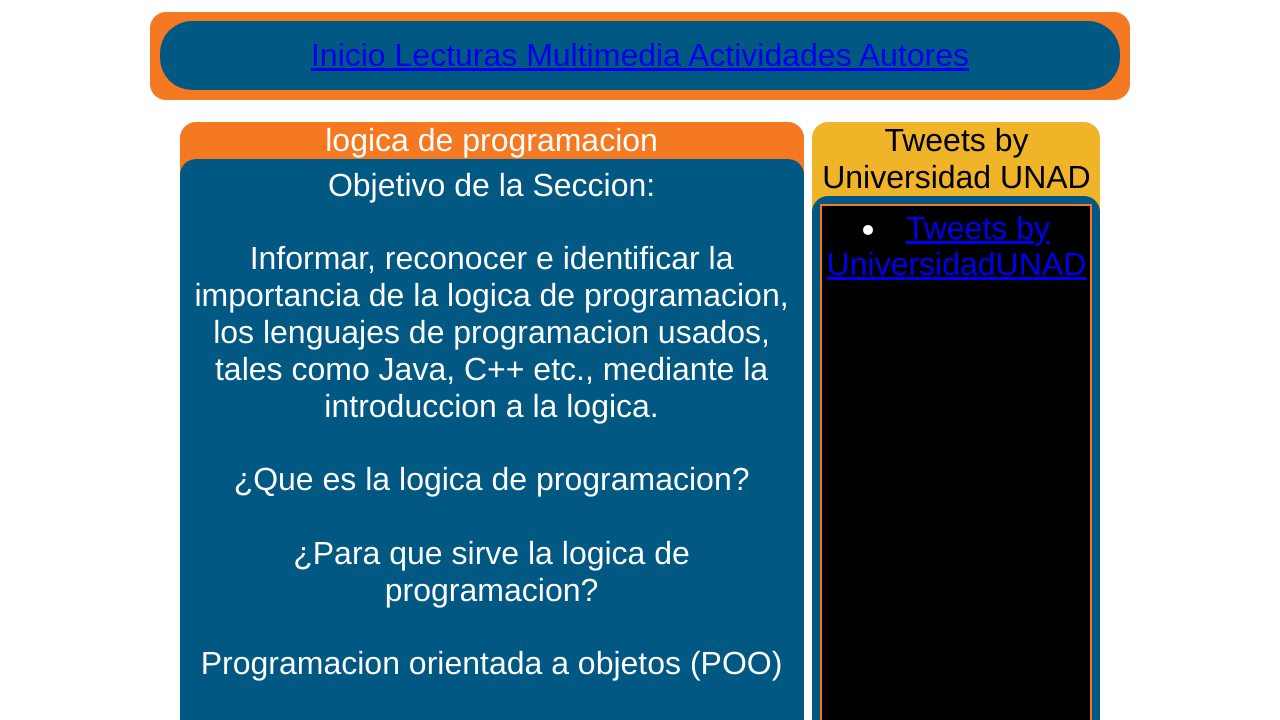
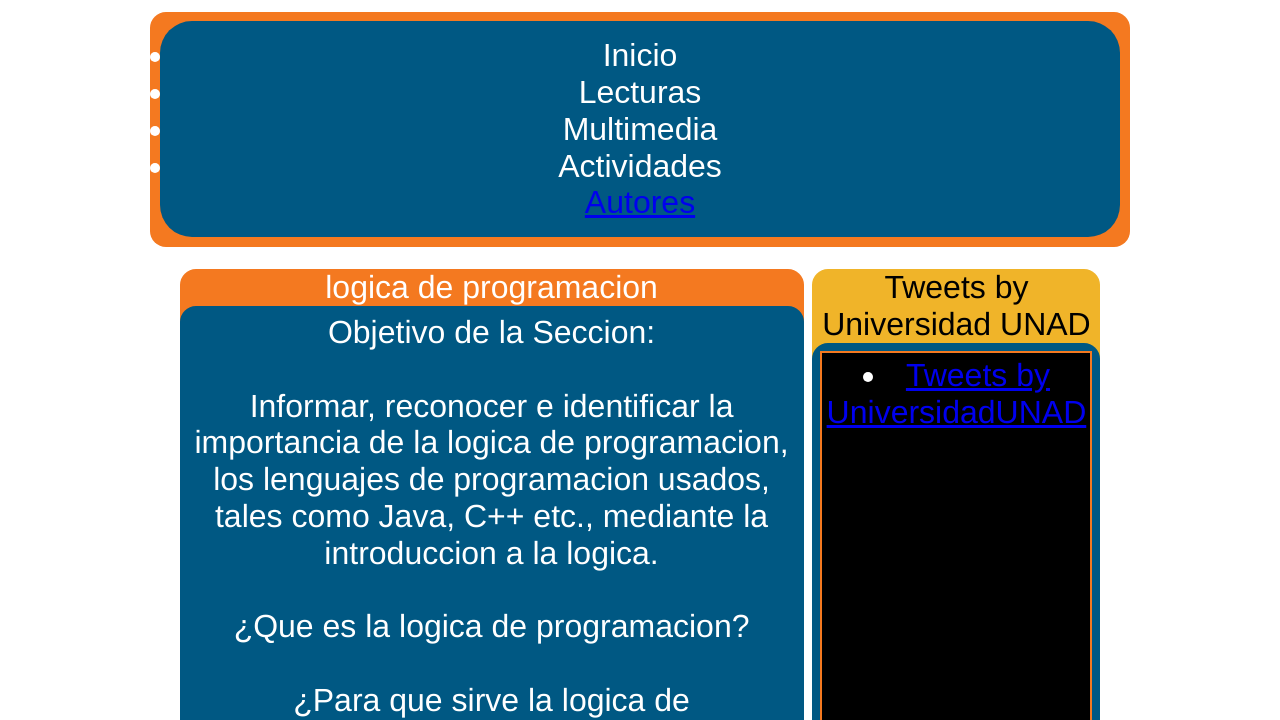
Before and after one commit to sneyderarp/PAGINA-WEB-GRUPO-DISE-O-WEB, a plain HTML site: page html5V2.html in a window 1280 px wide. Shown: the part 94-814 px from the top of the page. Drawn offline with Linux system fonts and the light colour scheme.

Commit message:
Update html5V2.html

```diff
--- a/html5V2.html
+++ b/html5V2.html
@@ -1,7 +1,7 @@
 <!DOCTYPE html>
 <head>
 	<meta charset="utf-8">
-	<meta content="Estructura HTML5 Visual">
+	<meta http-equiv="Estructura HTML5 Visual">
 	<link rel="stylesheet" type="text/css" href="css/normalize.css">
 	<link rel="stylesheet" type="text/css" href="css/Estilos.css">
 
@@ -12,28 +12,28 @@
 	<figure>
 			<!--puede ser una imagen o el logo-->
 			<p>
-			<img align="rigth" src="img/logo.jpg " width="137 " height="91" title="Logo UniversidadUNAD" style="position: absolute; top: 0; left: 1170; ">
+			<img margin-right src="img/logo.jpg " width="137" height="91" title="Logo UniversidadUNAD" style="position: absolute; top: 0; left: 1170; ">
 
 	<nav>
 		<header>
 			<section id ="menu">
 			<ul class="nav">
-			<a href="html5V2.html"><font face="Arial"><font size="6">Inicio
+			<li href="html5V2.html"><font face="Arial"><font size="6">Inicio
 			</font>
 			</font>
-			</a>
-			<a href="html5.html"><font face="Arial"><font size="6">Lecturas
+			</li>
+			<li href="html5.html"><font face="Arial"><font size="6">Lecturas
 			</font>
 			</font>
-			</a>
-			<a href="multimedia.html"><font face="Arial"><font size="6">Multimedia
+			</li>
+			<li href="multimedia.html"><font face="Arial"><font size="6">Multimedia
 			</font>
 			</font>
-			</a>
-			<a href="actividades.html"><font face="Arial"><font size="6">Actividades
+			</li>
+			<li href="actividades.html"><font face="Arial"><font size="6">Actividades
 			</font>
 			</font>
-			</a>
+			</li>
 			<a href="autores.html"><font face="Arial"><font size="6">Autores
 			</font>
 			</font>
```
